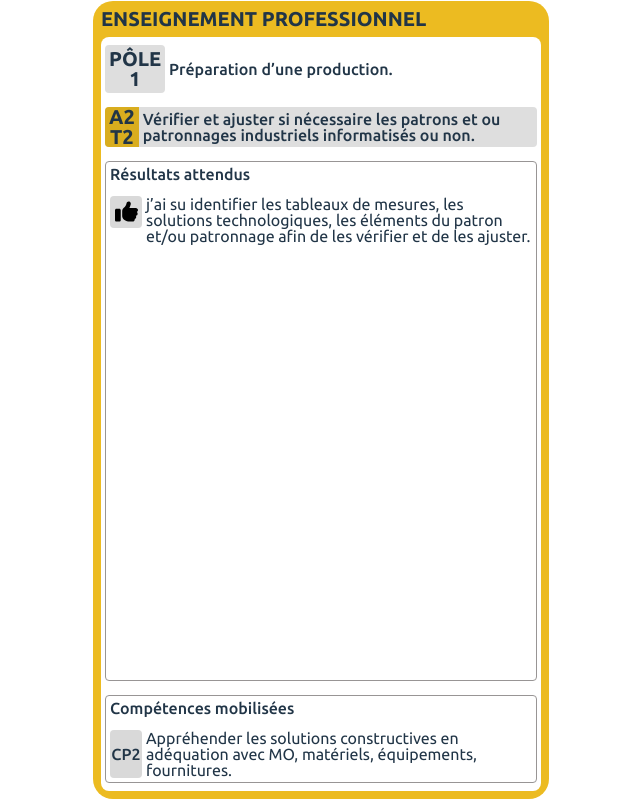
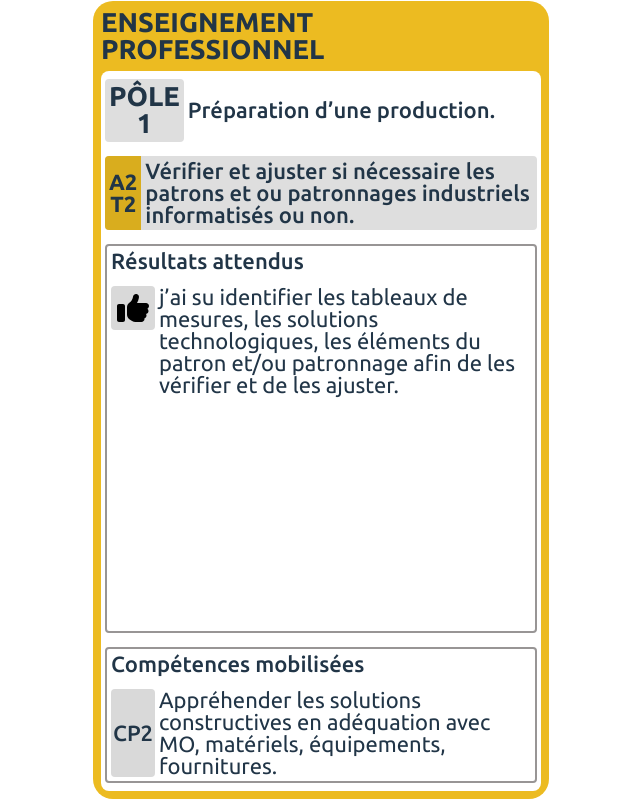
Before and after one commit to rnoyer/echo, a React (Vite) app: page / in a window 1280 px wide. Shown: the whole page, without its empty margins (319-959 px from the left). Built offline with nearby package versions, Linux system fonts and the light colour scheme.

Commit message:
tweak css sizes

```diff
--- a/src/components/ATSection.scss
+++ b/src/components/ATSection.scss
@@ -5,33 +5,33 @@
         "activite content"
         "tache content";
     background-color: #DEDEDE;
-    border-radius: var(--spacing-mini);
+    border-radius: var(--border-small-400);
 }
 
 .activite{
     grid-area: activite;
     align-items: flex-end;
-    border-radius: var(--spacing-mini) 0 0 0;
+    border-radius: var(--border-small-400) 0 0 0;
 }
 
 .tache{
     grid-area: tache;
     align-items: flex-start;
-    border-radius: 0 0 0 var(--spacing-mini);
+    border-radius: 0 0 0 var(--border-small-400);
 }
 
 .activite, .tache {
     display: flex;
     justify-content: center;
     background-color: #D9AD1E;
-    font-size: 20px;
+    font-size: var(--font-200);
     font-weight: 700;
-    padding: 0 var(--spacing-mini);
+    padding: 0 var(--spacing-small);
 }
 
 .activite-tache-content {
     grid-area: content;
     display: flex;
     align-items: center;
-    padding: var(--spacing-mini);
+    padding: var(--spacing-small);
 }
--- a/src/components/Card.scss
+++ b/src/components/Card.scss
@@ -3,11 +3,12 @@
     flex-direction: column;
     gap: var(--spacing-medium-100);
     background-color: #ECBB21;
-    min-width: 300px;
+    min-width: 300px; // = 320-(2x10 padding)
     max-width: 440px;
+    max-height: 978px;
     aspect-ratio:  375 / 667 ;
     padding: var(--spacing-medium-100);
-    border-radius: 20px;
+    border-radius: var(--border-large-200);
 
     .inner-card {
         flex: 1;
@@ -15,8 +16,8 @@
         flex-direction: column;
         gap: var(--spacing-medium-150);
         background-color: white;
-        border-radius: var(--spacing-medium-100);
-        padding: var(--spacing-medium-100) var(--spacing-mini);
+        border-radius: var(--border-medium-100);
+        padding: var(--spacing-medium-100) var(--spacing-small);
 
         .wrapper-resultat {
             flex: 1;
--- a/src/components/PoleSection.scss
+++ b/src/components/PoleSection.scss
@@ -1,5 +1,5 @@
 .pole-section {
     display: flex;
     align-items: center;
-    gap: var(--spacing-mini);
+    gap: var(--spacing-small);
 }
--- a/src/components/PoleTag.scss
+++ b/src/components/PoleTag.scss
@@ -3,6 +3,6 @@
     align-items: center;
     background-color: #DEDEDE;
     text-align: center;
-    padding: var(--spacing-mini);
-    border-radius: var(--spacing-mini);
+    padding: var(--spacing-small);
+    border-radius: var(--border-small-400);
 }
--- a/src/components/Tile.jsx
+++ b/src/components/Tile.jsx
@@ -6,7 +6,7 @@ function Tile({ tileContent, sideIcon, iconBehaviour ="top" }) {
     <article className="tile">
 
         <div className={`side-icon bold-p ${iconBehaviour}`}>
-          {!!!sideIcon ? <img src={thumbUp} className="thumb-icon"></img> : sideIcon}
+          {!!!sideIcon ? <img src={thumbUp} className="thumb-icon"></img> : <p>{sideIcon}</p>}
         </div>
         <p>{tileContent}</p>
     </article>
--- a/src/components/Tile.scss
+++ b/src/components/Tile.scss
@@ -1,21 +1,21 @@
 .tile {
     display: flex;
-    gap: var(--spacing-mini);
+    gap: var(--spacing-small);
 
     .side-icon {
         display: flex;
         justify-content: center;
         align-items: center;
         background-color: #D9D9D9;
-        min-width: 32px;
-        border-radius: var(--spacing-mini);
+        min-width: var(--size-medium-300);
+        border-radius: var(--border-small-400);
     }
 
     .thumb-icon {
-        width: 23px;
+        width: var(--size-medium-200);
     }
 }
 
 .top {
-    height: 32px;
+    height: var(--size-medium-300);
 }
--- a/src/components/Wrapper.scss
+++ b/src/components/Wrapper.scss
@@ -2,9 +2,9 @@
     display: flex;
     flex-direction: column;
     gap: var(--spacing-medium-150);
-    border: 1px solid #989595 ;
-    border-radius: var(--spacing-mini);
-    padding: var(--spacing-mini);
+    border: var(--size-small-100) solid #989595 ;
+    border-radius: var(--border-small-400);
+    padding: var(--spacing-small);
 
     h3 {
         margin: unset;
--- a/src/index.scss
+++ b/src/index.scss
@@ -1,12 +1,25 @@
 :root {
   // globally used CSS variables
   // Spacing
-  --spacing-mini: 4px;
+  --spacing-small: 4px;
   --spacing-medium-100: 8px;
   --spacing-medium-150: 14px;
+  --spacing-medium-200: 20px;
+  // Font-size
+  --font-160: clamp(1rem, 5vw, 1.375rem); // 5vw = 16px
+  --font-200: clamp(1.25rem, 6.25vw, 1.7rem); // 6.25vw = 20px
+  // Border radius
+  --border-small-400: 4px; // 1.25vw
+  --border-medium-100: 8px; // 2.5vw
+  --border-large-200: 20px; // 6.25vw
+  // Size
+  --size-small-100: clamp(0.063rem, 0.313vw, 0.125rem); // 0.313vw = 1px;
+  --size-medium-200: clamp(1.438rem, 7.188vw, 2rem); // 7.188vw = 23px
+  --size-medium-300: clamp(2rem, 10vw, 2.75rem); // 10vw = 32px
 
   font-family: Ubuntu, Helvetica, Arial, sans-serif;
   line-height: 1.5;
+  font-size: 16px;
   font-weight: 400;
 
   color-scheme: light dark;
@@ -29,32 +42,32 @@ body {
 }
 
 h1 {
-  font-size: 20px;
+  font-size: var(--font-200);
   text-transform: uppercase;
   margin: 0;
   line-height: 100%;
 }
 
 h2 {
-  font-size: 20px;
+  font-size: var(--font-200);
   text-transform: uppercase;
   margin: 0;
   line-height: 100%;
 }
 
 h3 {
-  font-size: 16px;
+  font-size: var(--font-160);
   font-weight: 500;
   line-height: 100%;
 }
 
 p {
+  font-size: var(--font-160);
   margin: unset;
   line-height: 100%;
 }
 
 .bold-p {
-  font-size: 16px;
   font-weight: 500;
   line-height: 100%;
 }
--- a/src/pages/App.jsx
+++ b/src/pages/App.jsx
@@ -4,7 +4,7 @@ import { Swiper, SwiperSlide } from "swiper/react";
 import { useState, useEffect } from "react";
 import { useNavigate } from "react-router";
 import getDeck from "../services/service";
-import Card from "../components/card";
+import Card from "../components/Card"
 
 function App() {
   const [cardsDeck, setCardsDeck] = useState([]);
```
